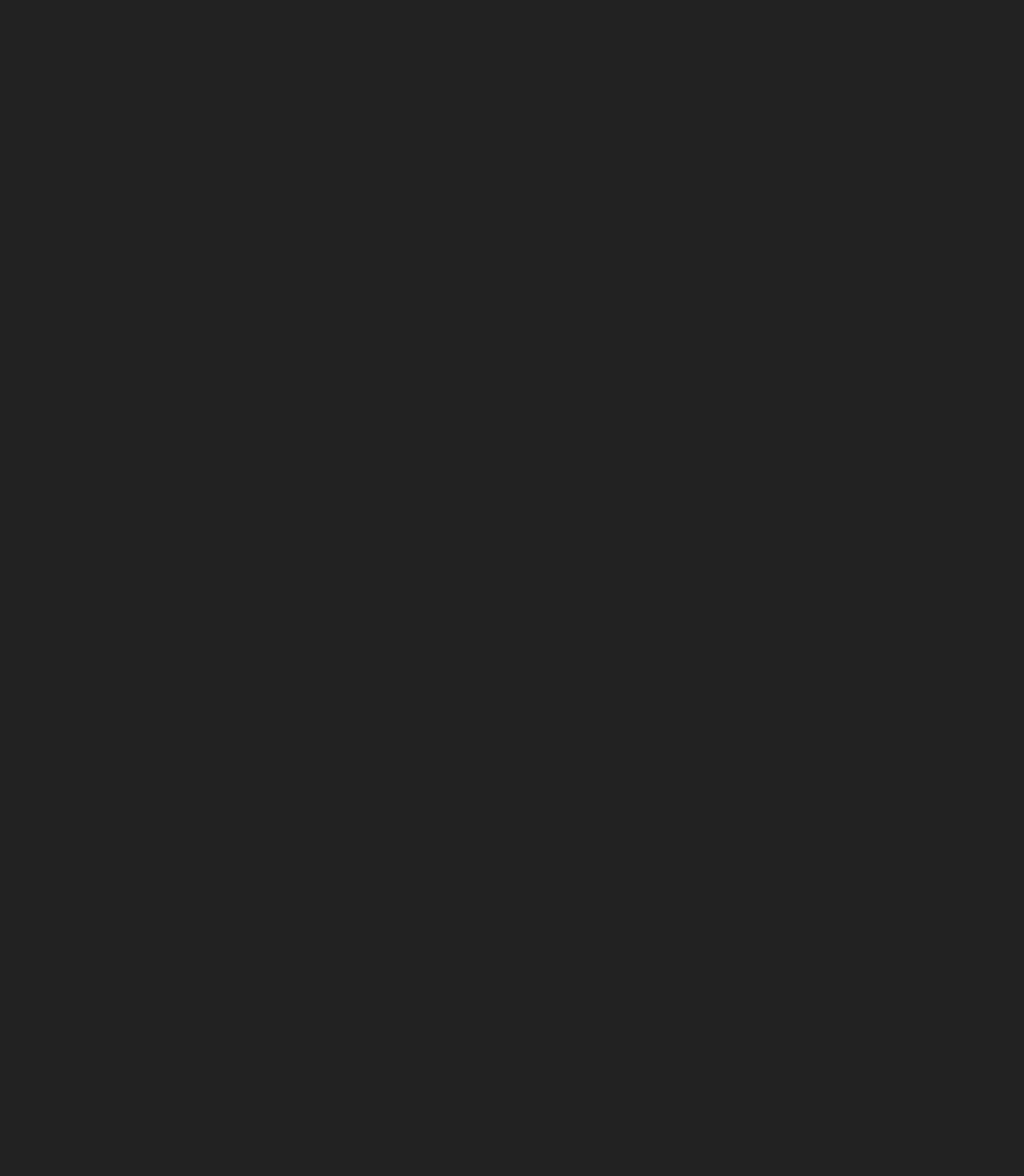
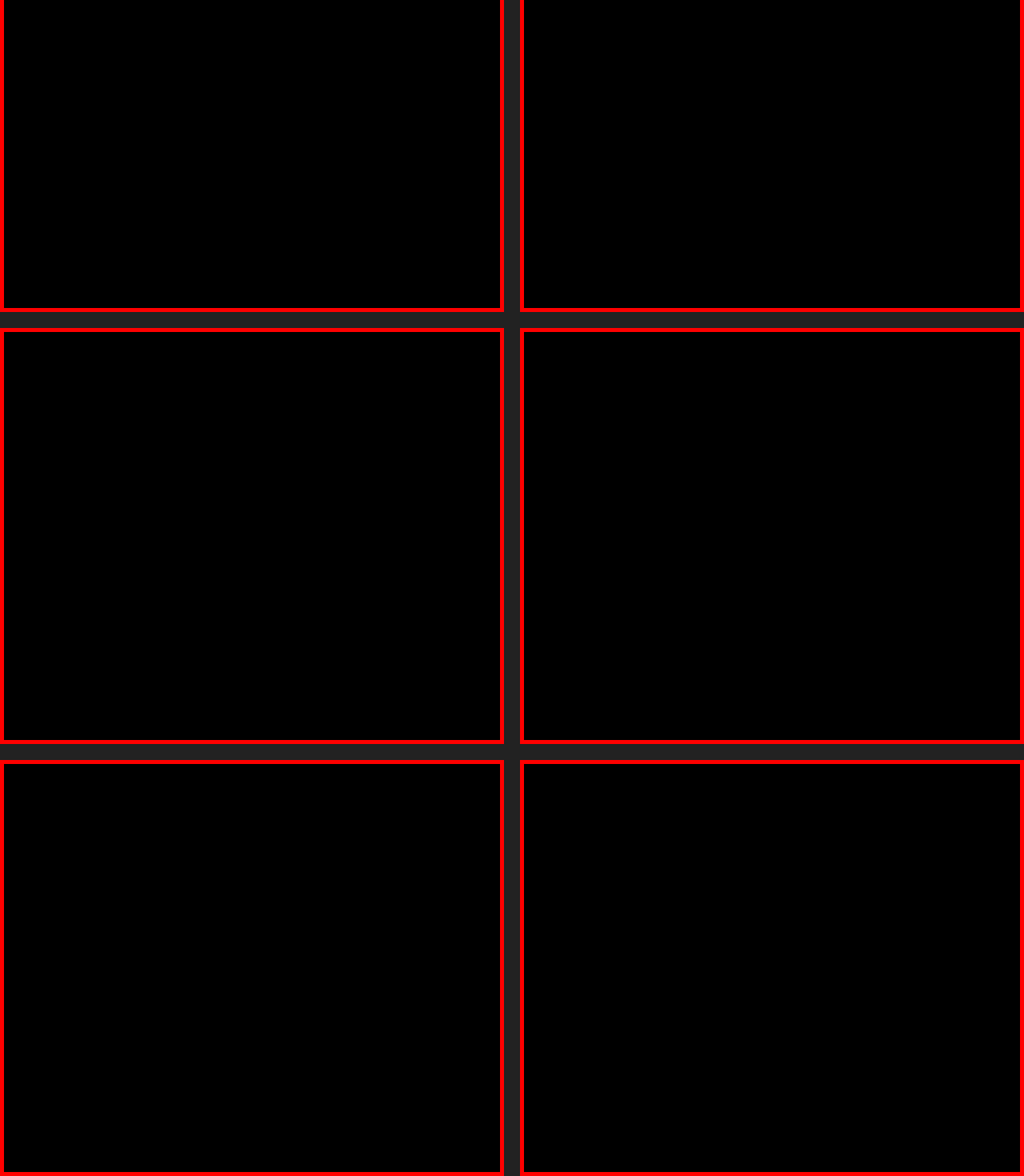
Before and after one commit to TatesWorkAcc/portfolio-site, a React (Vite) app: page / in a window 1280 px wide. Shown: the part 940-2410 px from the top of the page at 80% size. Built offline with nearby package versions, Linux system fonts and the light colour scheme.

Commit message:
made 2x3 grid

```diff
--- a/src/Body.jsx
+++ b/src/Body.jsx
@@ -11,7 +11,24 @@ function Body(){
         transition={{ duration: 1}}
         style={{ position: 'absolute'}}
         >
+            <motion.div className='grid '>
 
+            </motion.div>
+            <motion.div className='grid'>
+
+            </motion.div>
+            <motion.div className='grid'>
+
+            </motion.div>
+            <motion.div className='grid'>
+
+            </motion.div>
+            <motion.div className='grid'>
+
+            </motion.div>
+            <motion.div className='grid'>
+
+            </motion.div>
         </motion.div>
     )
 
--- a/src/index.css
+++ b/src/index.css
@@ -57,10 +57,18 @@ html, body {
 /* body */
 .body-container{
   display: grid;
-  grid-template-columns: repeat(2, 1fr);
-  grid-template-rows: repeat(3, 1fr) ;
+  grid-template-columns: repeat(auto-fit, minmax(500px, 1fr));
+  grid-template-rows: auto;
   margin-top: 10px;
   width: 100vw;
   height: 200vh;
   background-color: rgb(34, 34, 34);
+  overflow-y: scroll;
+  gap: 20px;
+
 }
+/* body grids */
+.grid{
+  background-color: black;
+  border: 5px solid red;
+}
```
